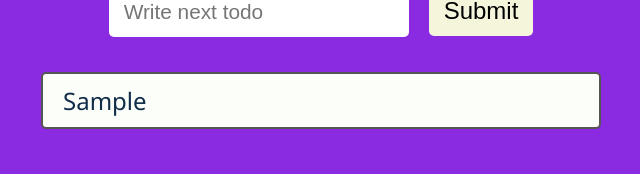
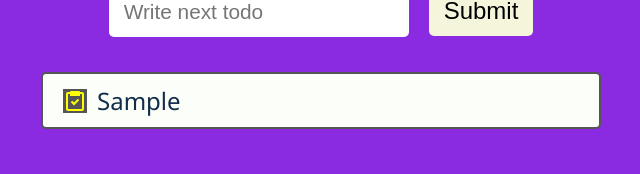
Before and after one commit to ArtemMyzrov/Todo, a React (Create React App) app: page / in a window 1280 px wide. Both pictures are taken after typing "Sample" into the empty fields and a click on the button "Submit". Shown: the part 126-300 px from the top of the page, without its empty margins (319-959 px from the left). Built offline with nearby package versions, Linux system fonts and the light colour scheme.

Commit message:
Todo v.1 compled

```diff
--- a/package.json
+++ b/package.json
@@ -8,6 +8,7 @@
     "@testing-library/user-event": "^13.5.0",
     "react": "^18.2.0",
     "react-dom": "^18.2.0",
+    "react-icons": "^4.7.1",
     "react-scripts": "5.0.1",
     "web-vitals": "^2.1.4"
   },
--- a/src/App.js
+++ b/src/App.js
@@ -9,12 +9,15 @@ function App() {
   const addTodoHandler = (text) => {
     setTodos([...todos, text])
   }
+  const deleteTodoHandler = (index) => {
+    setTodos(todos.filter((_, idx) => idx !== index))
+  }
 
   return (
     <div className="App">
       <h1>Todo App</h1>
       <TodoForm addTodo={addTodoHandler} />
-      <TodoList todos={todos} />
+      <TodoList deleteTodo={deleteTodoHandler} todos={todos} />
     </div>
   )
 }
--- a/src/components/Todos/Todo.js
+++ b/src/components/Todos/Todo.js
@@ -1,8 +1,10 @@
+import { BiTask } from 'react-icons/bi'
 import styles from './Todo.module.css'
 
-function Todo({ todo }) {
+function Todo({ todo, index, deleteTodo }) {
   return (
-    <div className={styles.todo}>
+    <div onDoubleClick={() => deleteTodo(index)} className={styles.todo}>
+      <BiTask className={styles.todoIcon} />
       <div>{todo}</div>
     </div>
   )
--- a/src/components/Todos/Todo.module.css
+++ b/src/components/Todos/Todo.module.css
@@ -15,3 +15,9 @@
   width: 100%;
   text-align: left;
 }
+.todoIcon {
+  font-style: 1.8rem;
+  margin-right: 10px;
+  color: yellow;
+  background-color: #555;
+}
--- a/src/components/Todos/TodoList.js
+++ b/src/components/Todos/TodoList.js
@@ -1,7 +1,7 @@
 import Todo from './Todo'
 import styles from './TodoList.module.css'
 
-function TodoList({ todos }) {
+function TodoList({ todos, deleteTodo }) {
   return (
     <>
       {!todos.length ? (
@@ -9,7 +9,12 @@ function TodoList({ todos }) {
       ) : (
         <div className={styles.todoListContainer}>
           {todos.map((todo, index) => (
-            <Todo key={index} todo={todo} />
+            <Todo
+              deleteTodo={deleteTodo}
+              key={index}
+              index={index}
+              todo={todo}
+            />
           ))}
         </div>
       )}
```
Also changed, not shown: 1 other file (tests, documents, lock files or other folders).
